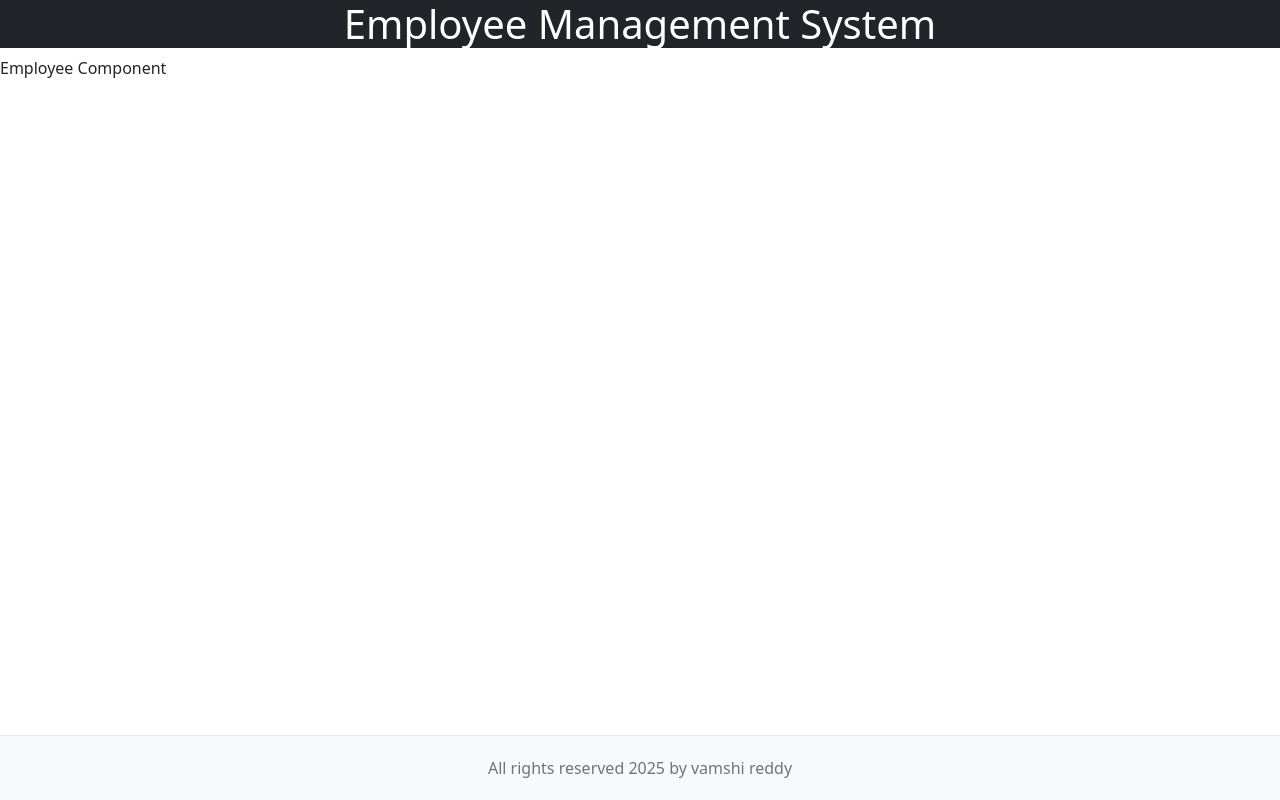
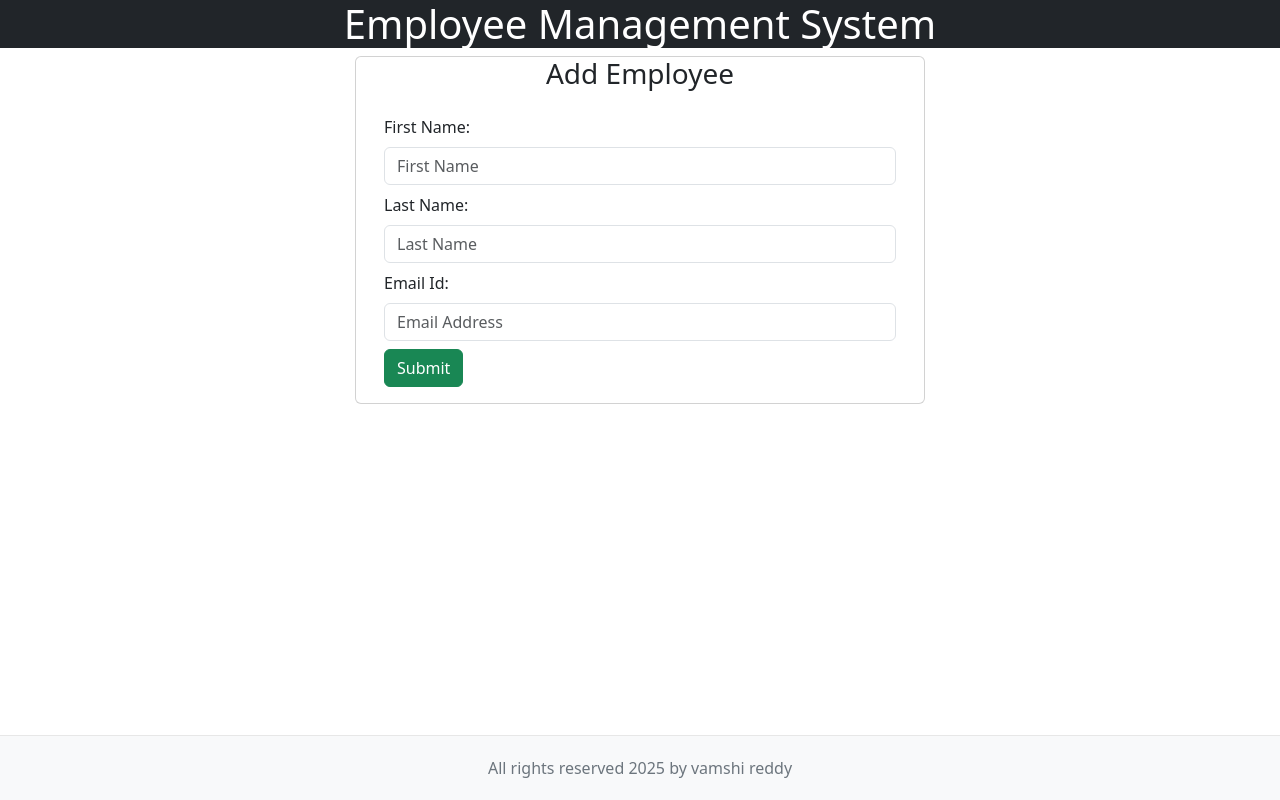
Before and after one commit to pvkr105/Full-Stack, a React (Vite) app in the folder ems-frontend/: page / in a window 1280 px wide. Both pictures are taken after a click on the button "Add Employee". Built offline with nearby package versions, Linux system fonts and the light colour scheme; no server answers.

Commit message:
add employee creation form with validation and navigation

```diff
--- a/ems-frontend/src/components/EmployeeComponent.jsx
+++ b/ems-frontend/src/components/EmployeeComponent.jsx
@@ -1,7 +1,128 @@
-import React from "react";
+import React, { useState } from "react";
+import { createEmployee } from "../services/EmployeeService";
+import { useNavigate } from "react-router-dom";
 
 const EmployeeComponent = () => {
-  return <div>Employee Component</div>;
+  const [firstName, setFirstName] = useState("");
+  const [lastName, setLastName] = useState("");
+  const [email, setEmail] = useState("");
+
+  const [errors, setErrors] = useState({
+    firstName: "",
+    lastName: "",
+    email: "",
+  });
+
+  const navigator = useNavigate();
+
+  const saveEmployee = (e) => {
+    e.preventDefault();
+
+    if (validateForm()) {
+      const employee = {
+        firstName: firstName,
+        lastName: lastName,
+        email: email,
+      };
+      console.log(JSON.stringify(employee));
+
+      createEmployee(employee).then((res) => {
+        console.log(res.data);
+        navigator("/employees");
+      });
+    }
+  };
+
+  function validateForm() {
+    let valid = true;
+
+    const errorsCopy = { ...errors };
+
+    if (firstName.trim()) {
+      errorsCopy.firstName = "";
+    } else {
+      errorsCopy.firstName = "First Name is required";
+      valid = false;
+    }
+
+    if (lastName.trim()) {
+      errorsCopy.lastName = "";
+    } else {
+      errorsCopy.lastName = "Last Name is required";
+      valid = false;
+    }
+
+    if (email.trim()) {
+      errorsCopy.email = "";
+    } else {
+      errorsCopy.email = "Email is required";
+      valid = false;
+    }
+
+    setErrors(errorsCopy);
+
+    return valid;
+  }
+
+  return (
+    <div className="container">
+      <div className="row">
+        <div className="card col-md-6 offset-md-3 offset-md-3">
+          <h3 className="text-center">Add Employee</h3>
+          <div className="card-body">
+            <form>
+              <div className="form-group mb-2">
+                <label className="form-label">First Name:</label>
+                <input
+                  placeholder="First Name"
+                  name="firstName"
+                  className={`form-control ${
+                    errors.firstName ? "is-invalid" : ""
+                  }`}
+                  value={firstName}
+                  onChange={(e) => setFirstName(e.target.value)}
+                />
+                {errors.firstName && (
+                  <div className="invalid-feedback">{errors.firstName}</div>
+                )}
+              </div>
+              <div className="form-group mb-2">
+                <label className="form-label">Last Name:</label>
+                <input
+                  placeholder="Last Name"
+                  name="lastName"
+                  className={`form-control ${
+                    errors.lastName ? "is-invalid" : ""
+                  }`}
+                  value={lastName}
+                  onChange={(e) => setLastName(e.target.value)}
+                />
+                {errors.lastName && (
+                  <div className="invalid-feedback">{errors.lastName}</div>
+                )}
+              </div>
+              <div className="form-group mb-2">
+                <label className="form-label">Email Id:</label>
+                <input
+                  placeholder="Email Address"
+                  name="email"
+                  className={`form-control ${errors.email ? "is-invalid" : ""}`}
+                  value={email}
+                  onChange={(e) => setEmail(e.target.value)}
+                />
+                {errors.email && (
+                  <div className="invalid-feedback">{errors.email}</div>
+                )}
+              </div>
+              <button className="btn btn-success" onClick={saveEmployee}>
+                Submit
+              </button>
+            </form>
+          </div>
+        </div>
+      </div>
+    </div>
+  );
 };
 
 export default EmployeeComponent;
--- a/ems-frontend/src/services/EmployeeService.js
+++ b/ems-frontend/src/services/EmployeeService.js
@@ -5,3 +5,6 @@ const REST_API_BASE_URL = "http://localhost:8080/api/employees";
 export const listEmployees = () => {
   return axios.get(REST_API_BASE_URL);
 };
+
+export const createEmployee = (employee) =>
+  axios.post(REST_API_BASE_URL, employee);
```
